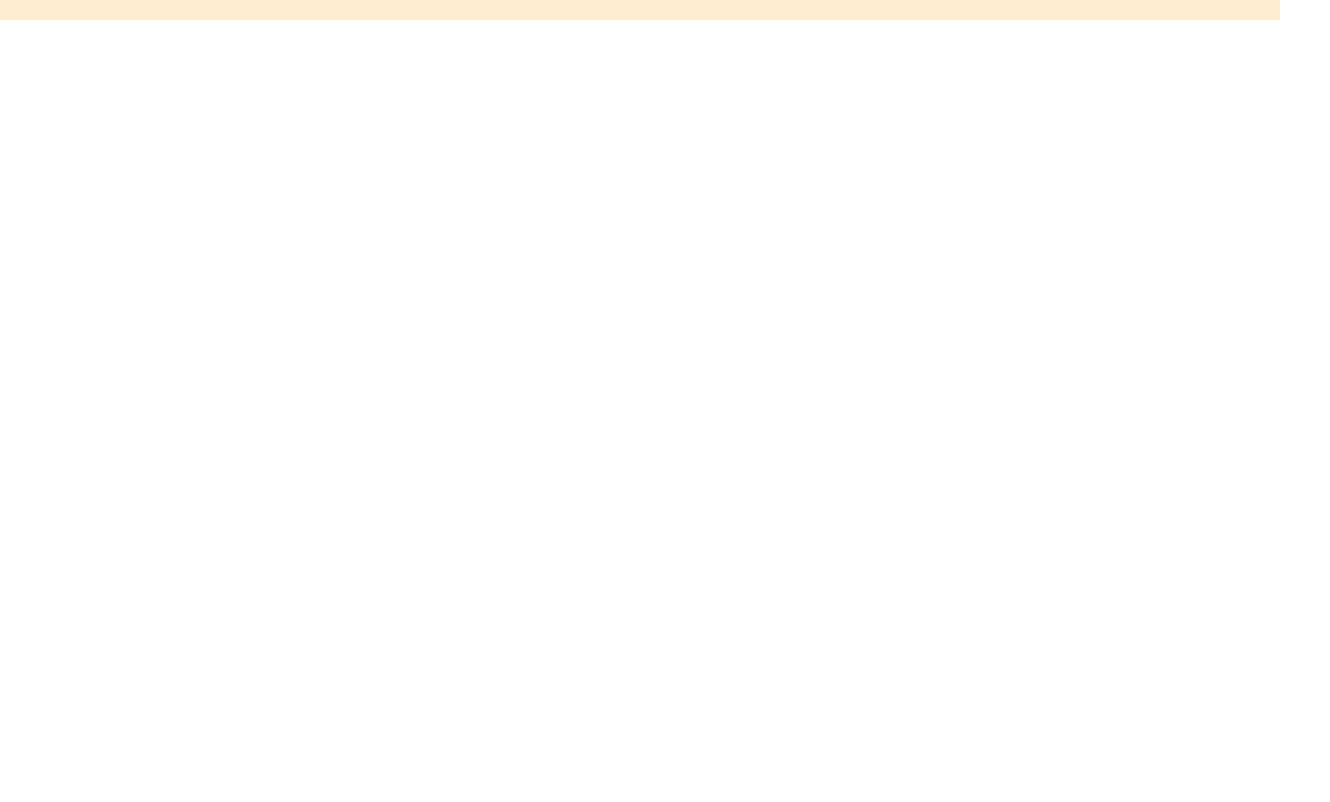
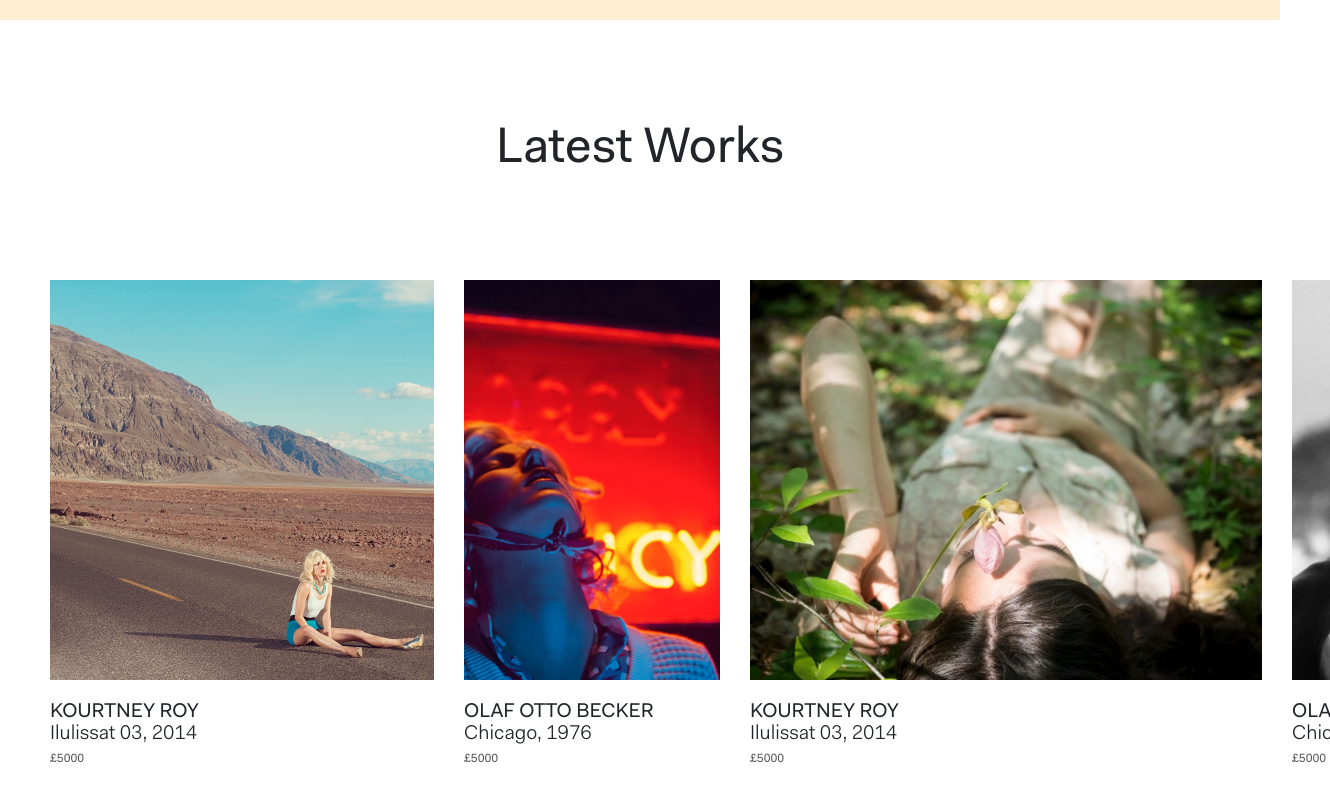
Before and after one commit to Mtlightfoot/artist-website, a React (Vite) app: page / in a window 1280 px wide. Shown: the part 780-1582 px from the top of the page, 1330 px wide, since content can reach past the window. Before the commit the page ends 800 px from the top, so only its background shows below. Built offline with nearby package versions, Linux system fonts and the light colour scheme.

Commit message:
Added Carousel to front page and adjusted images to different widths

```diff
--- a/package.json
+++ b/package.json
@@ -13,7 +13,8 @@
     "bootstrap": "^5.3.3",
     "react": "^18.3.1",
     "react-bootstrap": "^2.10.4",
-    "react-dom": "^18.3.1"
+    "react-dom": "^18.3.1",
+    "swiper": "^11.1.10"
   },
   "devDependencies": {
     "@eslint/js": "^9.9.0",
--- a/src/App.jsx
+++ b/src/App.jsx
@@ -4,12 +4,15 @@ import 'bootstrap/dist/css/bootstrap.min.css';
 
 // Component imports
 import Header from './containers/Header'
+import CarouselLatestWorks from './components/CarouselLatestWorks';
 
 function App() {
 
   return (
     <>
       <Header />
+      <h1 className='latestWorksSection'>Latest Works</h1>
+      <CarouselLatestWorks />
     </>
   )
 }
--- /dev/null
+++ b/src/components/CarouselLatestWorks.jsx
@@ -0,0 +1,66 @@
+import '../main.css'
+import React, { useRef, useState } from 'react';
+
+// Import Swiper React components
+import { Swiper, SwiperSlide } from 'swiper/react';
+
+// Import Swiper styles
+import 'swiper/css';
+import 'swiper/css/pagination';
+
+// import required modules
+import { Pagination } from 'swiper/modules';
+
+function CarouselLatestWorks() {
+
+
+    return (
+        <div className='carouselContainer'>
+            <Swiper
+                slidesPerView={"auto"}
+                spaceBetween={30}
+                pagination={{
+                    clickable: true,
+                }}
+                grabCursor={true}
+                modules={[Pagination]}
+                className="mySwiper"
+            >
+                <SwiperSlide className='slide-1'>
+                    <img src="./Carousel-1@2x.jpg" alt="" />
+                    <div className='carouselTextBox'>
+                        <h1>KOURTNEY ROY</h1>
+                        <h2>Ilulissat 03, 2014</h2>
+                        <h3>£5000</h3>
+                    </div>
+                </SwiperSlide>
+                <SwiperSlide className='slide-2'>
+                    <img src="./Carousel-2@2x.jpg" alt="" />
+                    <div className='carouselTextBox'>
+                        <h1>OLAF OTTO BECKER</h1>
+                        <h2>Chicago, 1976</h2>
+                        <h3>£5000</h3>
+                    </div>
+                </SwiperSlide>
+                <SwiperSlide className='slide-3'>
+                    <img src="./Carousel-3@2x.jpg" alt="" />
+                    <div className='carouselTextBox'>
+                        <h1>KOURTNEY ROY</h1>
+                        <h2>Ilulissat 03, 2014</h2>
+                        <h3>£5000</h3>
+                    </div>
+                </SwiperSlide>
+                <SwiperSlide className='slide-4'>
+                    <img src="./Carousel-4@2x.jpg" alt="" />
+                    <div className='carouselTextBox'>
+                        <h1>OLAF OTTO BECKER</h1>
+                        <h2>Chicago, 1976</h2>
+                        <h3>£5000</h3>
+                    </div>
+                </SwiperSlide>
+            </Swiper>
+        </div>
+    )
+}
+
+export default CarouselLatestWorks
--- a/src/main.css
+++ b/src/main.css
@@ -90,6 +90,90 @@ body {
     --bs-progress-bar-bg: #000000 !important;
 }
 
+/* Latest works section */
+
+.latestWorksSection {
+    font-size: 50px;
+    text-align: center;
+    margin: 100px 0px;
+}
+
+/* Carousel Css */
+
+.carouselContainer {
+    height: 552px;
+}
+
+.carouselImg {
+    height: 100%;
+    object-fit: cover;
+    margin-bottom: 50px;
+}
+
+.swiper {
+    width: 100%;
+    height: 100%;
+    margin-left: 50px !important;
+}
+
+.swiper-pagination-bullets {
+    display: none;
+}
+
+.swiper-slide {
+    text-align: left;
+    background: #fff;
+
+    /* Center slide text vertically */
+    display: flex;
+    justify-content: center;
+    align-items: center;
+}
+
+.swiper-slide img {
+    display: block;
+    height: 400px;
+    width: 100%;
+    object-fit: cover;
+}
+
+.slide-1 {
+    width: 30vw !important;
+}
+
+.slide-2 {
+    width: 20vw !important;
+}
+
+.slide-3 {
+    width: 40vw !important;
+}
+
+.slide-4 {
+    width: 20vw !important;
+}
+
+.carouselTextBox {
+    margin: 20px 0px;
+}
+
+.swiper-slide h1 {
+    font-size: 20px;
+    text-transform: uppercase;
+    margin-bottom: 0px;
+}
+
+.swiper-slide h2 {
+    font-size: 20px;
+    font-family: 'faktBlond', sans-serif;
+    line-height: 100%;
+}
+
+.swiper-slide h3 {
+    font-size: 12px;
+    color: #555555;
+}
+
 @media (max-width: 992px) {
     .latestCol {
         display: none;
@@ -141,4 +225,28 @@ body {
     .sliderPreviewContainer .col {
         padding: 4px;
     }
+
+    .latestWorksSection {
+        font-size: 25px;
+    }
+
+    .swiper {
+        margin-left: 20px !important;
+    }
+
+    .slide-1 {
+        width: 70vw !important;
+    }
+
+    .slide-2 {
+        width: 50vw !important;
+    }
+
+    .slide-3 {
+        width: 80vw !important;
+    }
+
+    .slide-4 {
+        width: 50vw !important;
+    }
 }
```
Also changed, not shown: 1 other file (tests, documents, lock files or other folders).
